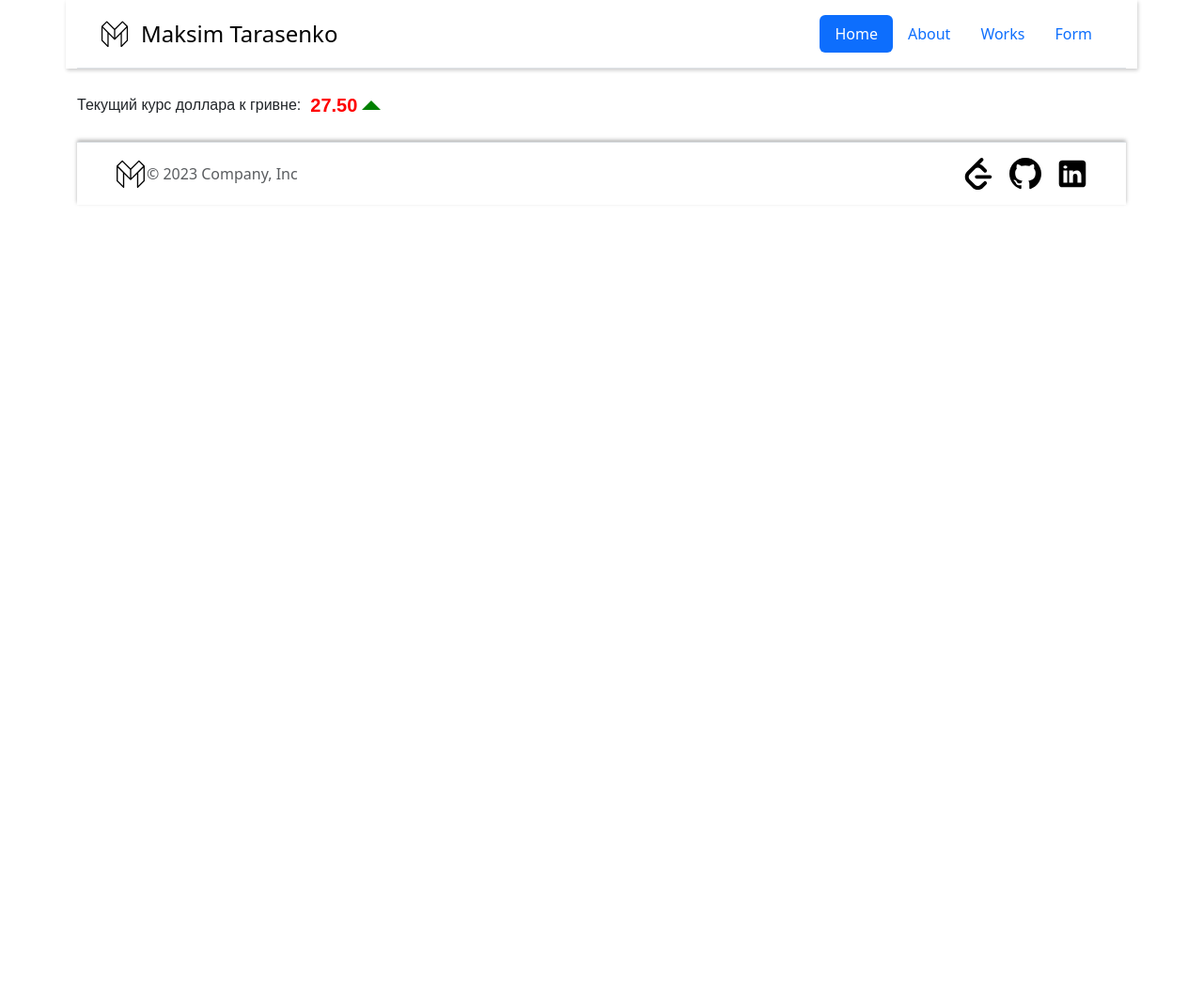
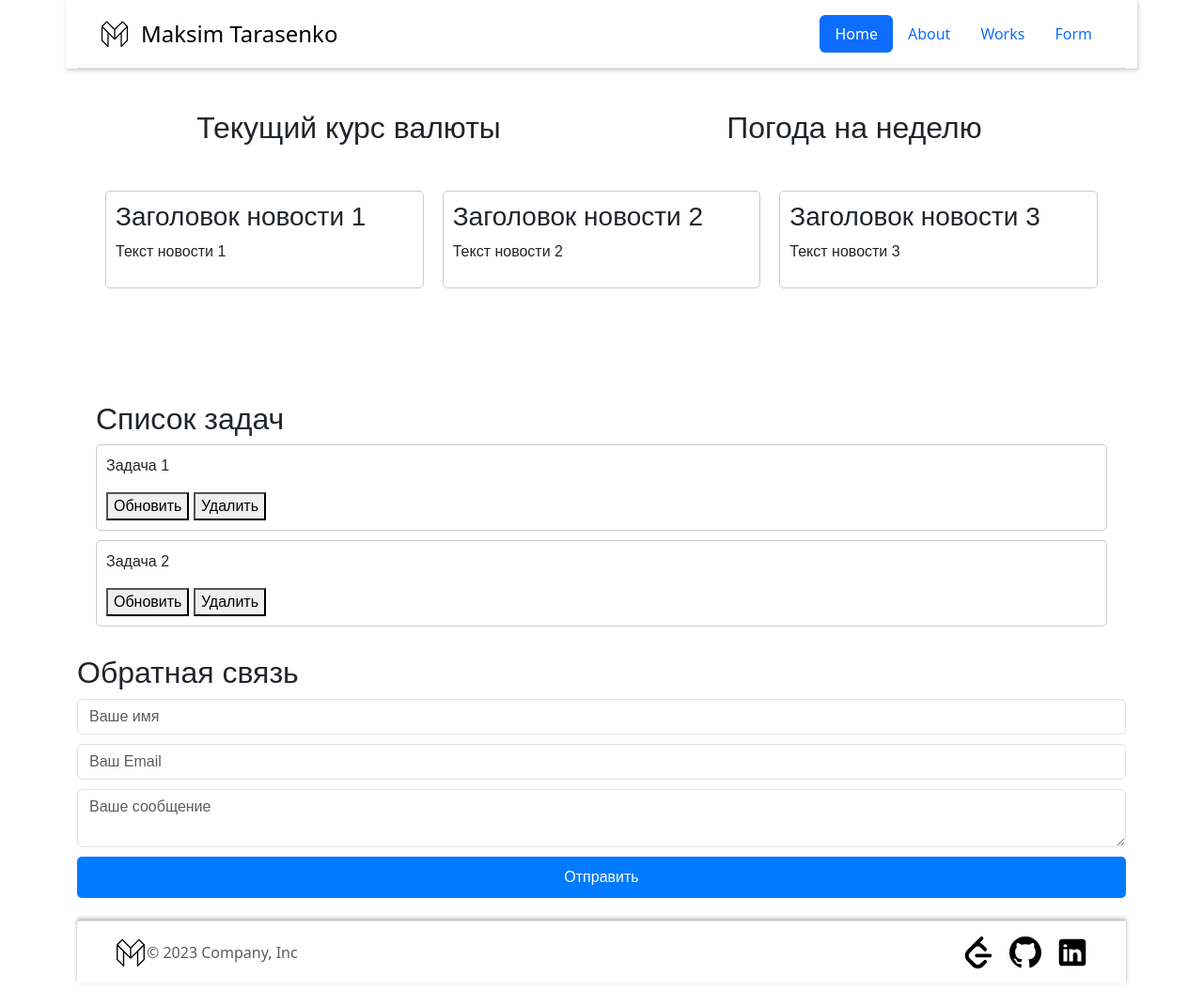
Before and after one commit to MorkvargIX/TechTerra, a Flask app: page / in a window 1280 px wide. Shown: the whole page at 94% size. Before the commit the page ends 216 px from the top, so only its background shows below. Run offline with Flask 3, Linux system fonts and the light colour scheme.

Commit message:
Changed table to one

```diff
--- a/app/static/css/style.css
+++ b/app/static/css/style.css
@@ -1,8 +1,3 @@
-* {
-  padding: 0;
-  margin: 0;
-}
-
 .main-container{
     margin-top: 40px;
     flex-direction: column;
@@ -126,41 +121,78 @@ main {
 }
 
 /* INDEX */
-.header-currency {
-    display: flex;
-    align-items: center;
+body {
+    margin: 0;
+    padding: 0;
+    font-family: Arial, sans-serif;
 }
 
-.header-currency h1 {
-    margin: 0;
-    font-size: 16px;
-    margin-right: 10px;
+.currency-weather {
+    display: flex;
+    justify-content: space-between;
+    align-items: center;
+    padding: 20px;
 }
 
-.exchange-rate-container {
-    display: flex;
-    align-items: center;
+.currency {
+    flex: 1;
+    text-align: center;
 }
 
-.exchange-rate {
-    margin: 0;
-    font-size: 20px;
-    font-weight: bold;
-    color: #ff0000;
+.weather {
+    flex: 1;
+    text-align: center;
 }
 
-.arrow {
-    width: 0;
-    height: 0;
-    border-left: 10px solid transparent;
-    border-right: 10px solid transparent;
-    margin-left: 5px;
+.news {
+    display: flex;
+    justify-content: space-between;
+    align-items: flex-start;
+    padding: 20px;
 }
 
-.up {
-    border-bottom: 10px solid green;
+.news-item {
+    flex: 1;
+    margin: 0 10px;
+    padding: 10px;
+    border: 1px solid #ccc;
+    border-radius: 5px;
 }
 
-.down {
-    border-top: 10px solid red;
+.task-list {
+    padding: 20px;
 }
+
+.task {
+    margin-bottom: 10px;
+    padding: 10px;
+    border: 1px solid #ccc;
+    border-radius: 5px;
+}
+
+.form-container {
+    max-width: 500px;
+    margin: 0 auto;
+    padding: 20px;
+    background-color: #f2f2f2;
+    border-radius: 5px;
+}
+
+.form-control {
+    width: 100%;
+    padding: 10px;
+    margin-bottom: 10px;
+    border: 1px solid #ccc;
+    border-radius: 5px;
+}
+
+.submit-button {
+    display: block;
+    width: 100%;
+    padding: 10px;
+    background-color: #007bff;
+    color: #fff;
+    border: none;
+    border-radius: 5px;
+    cursor: pointer;
+}
--- a/app/templates/index.html
+++ b/app/templates/index.html
@@ -5,11 +5,67 @@ TechTerra
 {% endblock %}
 
 {% block body %}
-    <div class="header-currency">
-        <h1>Текущий курс доллара к гривне:</h1>
-        <div class="exchange-rate-container">
-            <p class="exchange-rate" id="exchangeRate">27.50</p>
-            <span id="arrow" class="arrow"></span>
+     <div class="currency-weather">
+        <div class="currency">
+            <h2>Текущий курс валюты</h2>
+            <!-- Здесь будет ваш код для отображения текущего курса валюты -->
+        </div>
+        <div class="weather">
+            <h2>Погода на неделю</h2>
+            <!-- Здесь будет ваш код для отображения прогноза погоды на неделю -->
         </div>
     </div>
+
+    <div class="news">
+        <div class="news-item">
+            <h3>Заголовок новости 1</h3>
+            <p>Текст новости 1</p>
+        </div>
+        <div class="news-item">
+            <h3>Заголовок новости 2</h3>
+            <p>Текст новости 2</p>
+        </div>
+        <div class="news-item">
+            <h3>Заголовок новости 3</h3>
+            <p>Текст новости 3</p>
+        </div>
+    </div>
+
+     <div class="currency-weather">
+        <div class="currency">
+            <!-- Код для текущего курса валюты -->
+        </div>
+        <div class="weather">
+            <!-- Код для прогноза погоды на неделю -->
+        </div>
+    </div>
+
+    <div class="news">
+        <!-- Код для блоков новостей -->
+    </div>
+
+    <div class="task-list">
+        <h2>Список задач</h2>
+        <div class="task">
+            <p>Задача 1</p>
+            <button class="update-task">Обновить</button>
+            <button class="delete-task">Удалить</button>
+        </div>
+        <div class="task">
+            <p>Задача 2</p>
+            <button class="update-task">Обновить</button>
+            <button class="delete-task">Удалить</button>
+        </div>
+        <!-- Продолжите список задач -->
+    </div>
+
+    <div class="feedback-form">
+        <h2>Обратная связь</h2>
+        <form method="post">
+            <input type="text" name="name" placeholder="Ваше имя" class="form-control">
+            <input type="email" name="email" placeholder="Ваш Email" class="form-control">
+            <textarea name="message" placeholder="Ваше сообщение" class="form-control"></textarea>
+            <button class="submit-button" type="submit">Отправить</button>
+        </form>
+    </div>
 {% endblock %}
```
